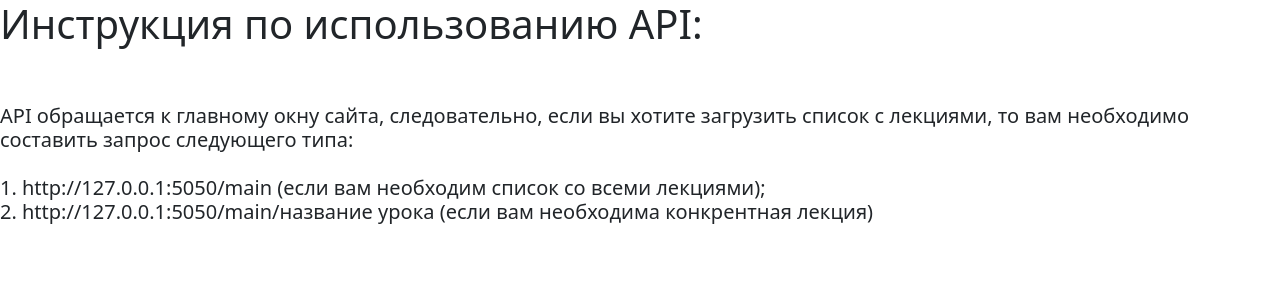
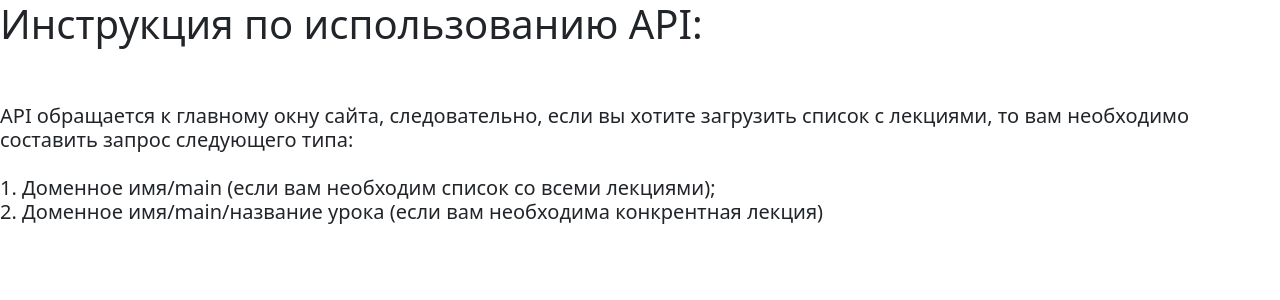
Before and after one commit to Shmelev-Roman/final_rep, a Flask app: page /API in a window 1280 px wide. Shown: the top 300 px of the page. Run offline with Flask 2, Linux system fonts and the light colour scheme.

Commit message:
final_create

```diff
--- a/templates/API.html
+++ b/templates/API.html
@@ -18,10 +18,10 @@
         необходимо составить запрос следующего типа:
         <br>
         <br>
-        1. http://127.0.0.1:5050/main (если вам необходим список со всеми
+        1. Доменное имя/main (если вам необходим список со всеми
         лекциями);
         <br>
-        2. http://127.0.0.1:5050/main/название урока (если вам необходима конкрентная лекция)
+        2. Доменное имя/main/название урока (если вам необходима конкрентная лекция)
     </h5>
 </body>
 
```
